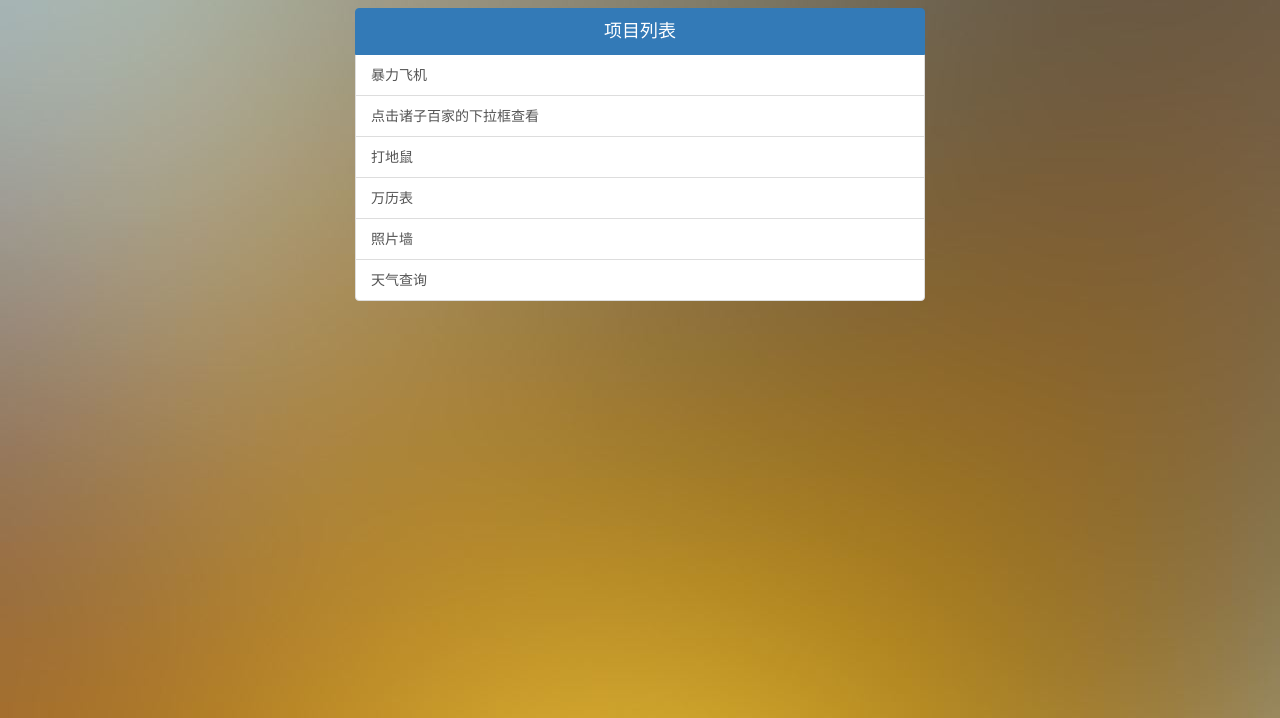
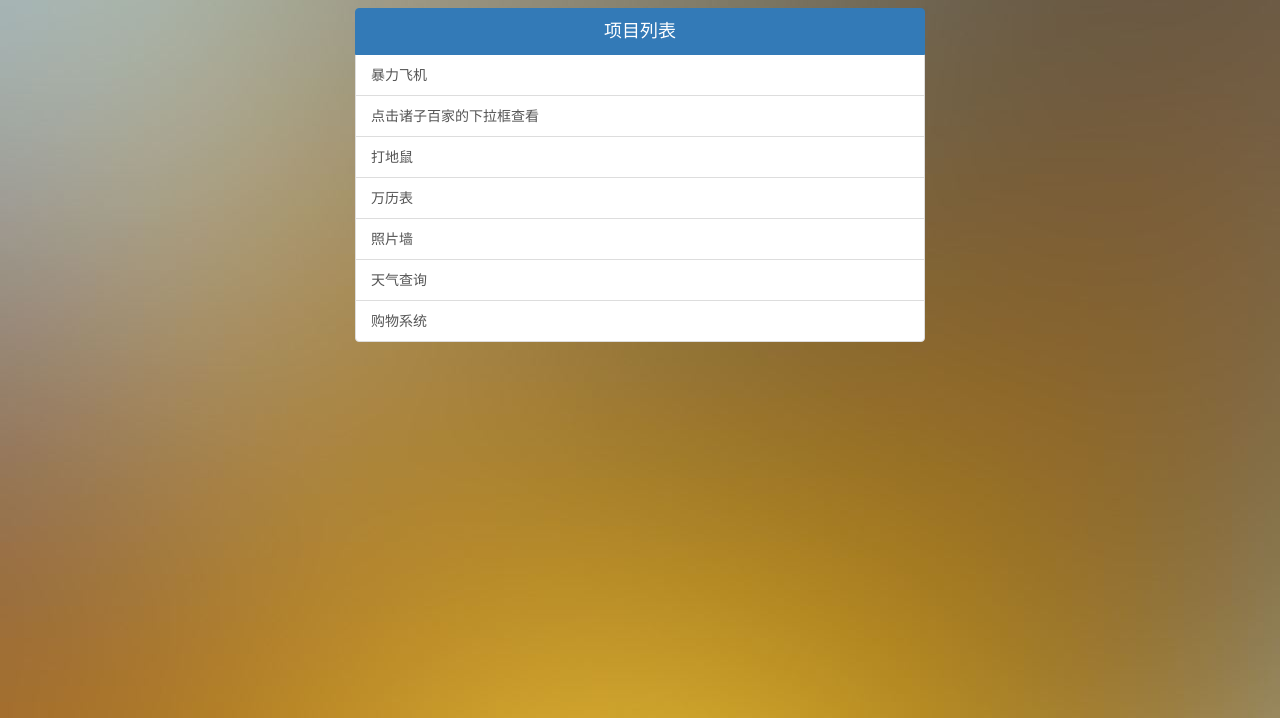
Before and after one commit to hjlzyl/good, a plain HTML site: page index.html in a window 1280 px wide. Shown: the part 82-800 px from the top of the page. Drawn offline with nearby package versions, Linux system fonts and the light colour scheme.

Commit message:
修改index

```diff
--- a/index.html
+++ b/index.html
@@ -37,6 +37,7 @@
             <a href="http://hjlzyl.github.io/javascript/play/day.html" target="blank" class="list-group-item ">万历表</a>
             <a href="http://hjlzyl.github.io/jq+ajax/jqPro/photo.html" target="blank" class="list-group-item ">照片墙</a>
             <a href="http://hjlzyl.github.io/jq+ajax/jqPro/kuaiDi.html" target="blank" class="list-group-item ">天气查询</a>
+            <a href="http://hjlzyl.github.io/dist/newShop.html" target="blank" class="list-group-item ">购物系统</a>
         </div>
     </div>
 
```
